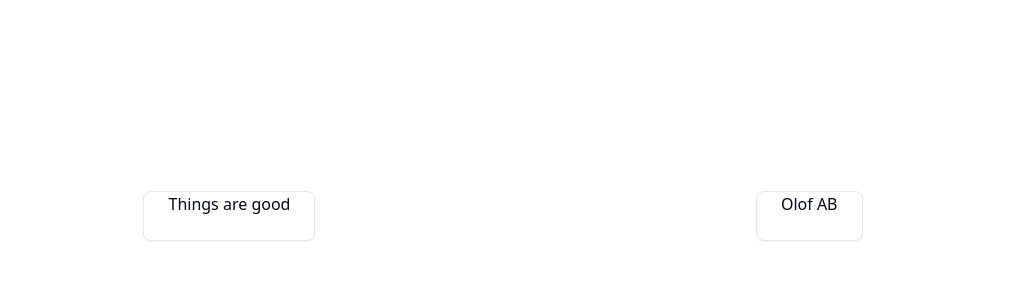
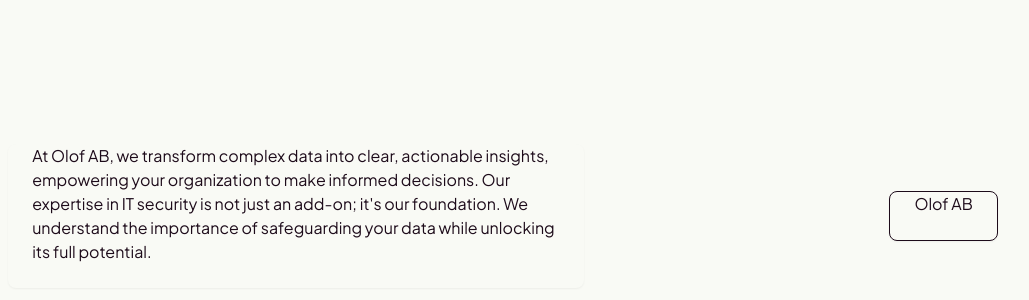
Before and after one commit to Olof-AB/olofab, a SvelteKit app: page / in a window 1280 px wide. Shown: the part 184-484 px from the top of the page, without its empty margins (137-1166 px from the left). Built offline with nearby package versions, Linux system fonts and the light colour scheme.

Commit message:
Fixed basic colors, added font and some copy

```diff
--- a/src/app.pcss
+++ b/src/app.pcss
@@ -1,22 +1,24 @@
+@import url('https://fonts.googleapis.com/css2?family=Plus+Jakarta+Sans:wght@400;500;600;700&display=swap');
 @tailwind base;
 @tailwind components;
 @tailwind utilities;
 
+
 @layer base {
   :root {
-    --background: 0 0% 100%;
-    --foreground: 224 71.4% 4.1%;
+    --background: 72 29% 97%;
+    --foreground: 311 44% 8%;
 
     --muted: 220 14.3% 95.9%;
-    --muted-foreground: 220 8.9% 46.1%;
+    --muted-foreground: 311 44% 8%;
 
     --popover: 0 0% 100%;
     --popover-foreground: 224 71.4% 4.1%;
 
-    --card: 0 0% 100%;
-    --card-foreground: 224 71.4% 4.1%;
+    --card: 72 29% 97%;
+    --card-foreground: 311 44% 8%;
 
-    --border: 220 13% 91%;
+    --border: 311 44% 8%;
     --input: 220 13% 91%;
 
     --primary: 220.9 39.3% 11%;
--- a/src/routes/+page.svelte
+++ b/src/routes/+page.svelte
@@ -3,9 +3,9 @@
 </script>
 
 <div class="flex flex-row justify-evenly items-center min-h-screen space-x-40">
-  <Card.Root class="max-w-xl">
+  <Card.Root class="max-w-xl border-0">
     <Card.Content>
-      Things are good
+      At Olof AB, we transform complex data into clear, actionable insights, empowering your organization to make informed decisions. Our expertise in IT security is not just an add-on; it's our foundation. We understand the importance of safeguarding your data while unlocking its full potential.
     </Card.Content>
   </Card.Root>
   <Card.Root class="max-w-sm">
--- a/tailwind.config.js
+++ b/tailwind.config.js
@@ -55,7 +55,7 @@ const config = {
 				sm: "calc(var(--radius) - 4px)"
 			},
 			fontFamily: {
-				sans: [...fontFamily.sans]
+				sans: ["Plus Jakarta Sans", ...fontFamily.sans]
 			}
 		}
 	},
```
